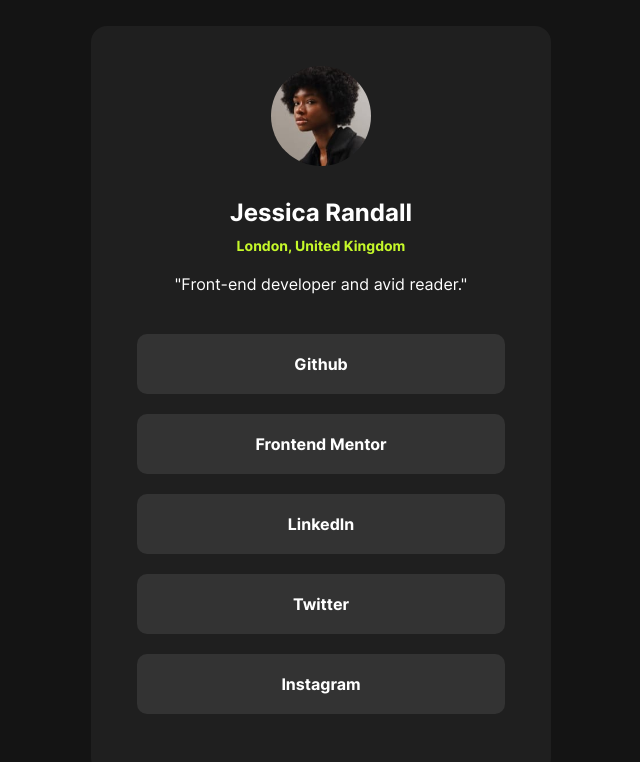
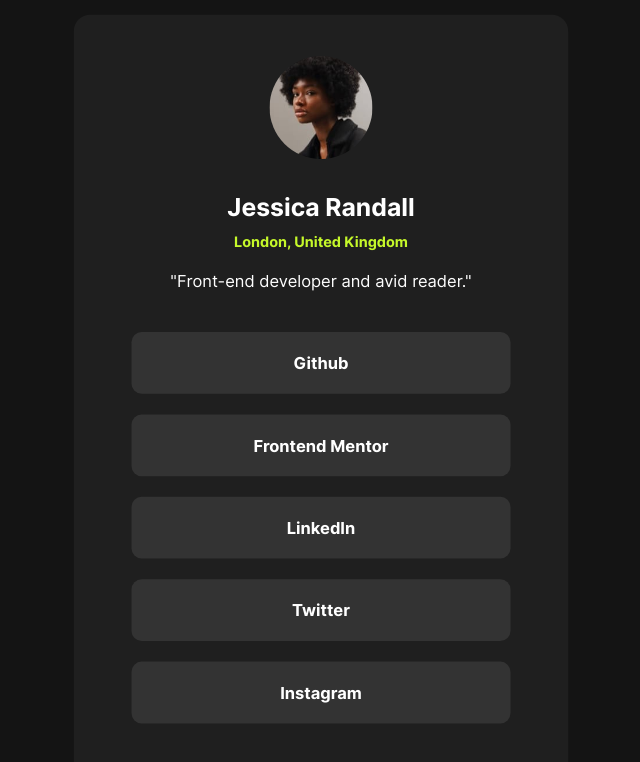
Before and after one commit to juakko48/social-links-profile-main, a plain HTML site: page index.html in a window 1280 px wide. In both pictures the pointer is over the element 640 px from the left and 400 px from the top of the page. Shown: the whole page, without its empty margins (319-959 px from the left). Drawn offline with Linux system fonts and the light colour scheme.

Commit message:
agregando transiciones

```diff
--- a/styles.css
+++ b/styles.css
@@ -72,6 +72,13 @@ p {
   display: flex;
   flex-direction: column;
   align-items: center;
+  transition: transform 0.3s ease;
+  padding-left: 10px;
+  padding-right: 10px;
+}
+
+.card:hover {
+  transform: scale(1.03);
 }
 
 .icon-img {
@@ -107,4 +114,5 @@ p {
 .network:hover{
   background: hsl(0, 0%, 8%);
   cursor: pointer;
+  transform: translateY(-2px);
 }
```
